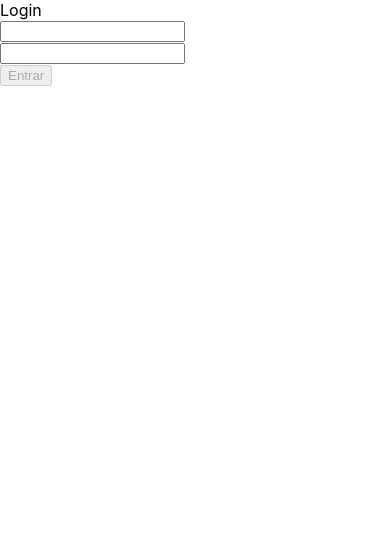
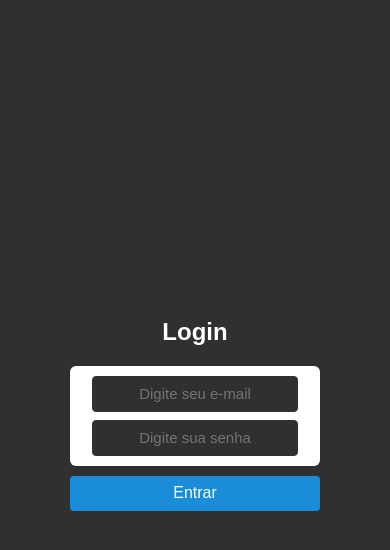
Before and after one commit to mayukuni/recipes-app, a React (Create React App) app: page / in a window 390 px wide. Shown: the top 550 px of the page. Built offline with nearby package versions, Linux system fonts and the light colour scheme.

Commit message:
style login page

```diff
--- a/src/components/Input.jsx
+++ b/src/components/Input.jsx
@@ -1,7 +1,7 @@
 import PropTypes from 'prop-types';
 import React from 'react';
 
-function Input({ type, name, id, onChange, value }) {
+function Input({ type, name, id, onChange, value, className, placeholder }) {
   return (
     <label htmlFor={ id }>
       <input
@@ -11,6 +11,8 @@ function Input({ type, name, id, onChange, value }) {
         id={ id }
         onChange={ onChange }
         value={ value }
+        className={ className }
+        placeholder={ placeholder }
       />
     </label>
   );
@@ -22,6 +24,8 @@ Input.propTypes = {
   onChange: PropTypes.func.isRequired,
   type: PropTypes.string.isRequired,
   value: PropTypes.string.isRequired,
+  className: PropTypes.string.isRequired,
+  placeholder: PropTypes.string.isRequired,
 };
 
 export default Input;
--- /dev/null
+++ b/src/css/Login.css
@@ -0,0 +1,74 @@
+@media screen and ( min-width : 320px ) and ( max-width : 640px ) {
+
+  .login-page {
+    align-items: center;
+    background-color: #303030;
+    color: white;
+    display: flex;
+    flex-direction: column;
+    font-family: sans-serif;
+    height: 100vh;
+    justify-content: center;
+  }
+
+  .login-title {
+    display: flex;
+    justify-content: center;
+  }
+
+  .form-login {
+    align-items: center;
+    background-color: white;
+    border-radius: 6px;
+    display: flex;
+    flex-direction: column;
+    height: 100px;
+    justify-content: center;
+    margin-bottom: 10px;
+    width: 250px;
+  }
+
+  .email-input, .password-input {
+    background-color: #303030;
+    border: 1px solid #2f3336;
+    border-radius: 4px;
+    color: white;
+    font-size: 15px;
+    height: 32px;
+    text-align: center;
+    width: 200px;
+  }
+
+  .password-input {
+    margin-top: 8px;
+  }
+
+  .container-button {
+    align-items: center;
+    display: flex;
+    justify-content: center;
+    margin-bottom: 35px;
+  }
+
+  .submit-login {
+    background-color: #1a8cd8;
+    border: none;
+    border-radius: 4px;
+    color: white;
+    cursor: pointer;
+    font-size: 16px;
+    height: 35px;
+    width: 250px;
+  }
+
+  .submit-login button:hover {
+    background-color: #1a8cd8;
+    border-bottom: 1px solid rgb(0 0 0 / 0.25);
+  }
+
+  .submit-login button:disabled:hover {
+    background-color: #1a8cd8;
+    border-bottom: 4px solid rgb(0 0 0 / 0.25);
+  }
+
+}
--- a/src/pages/Login.js
+++ b/src/pages/Login.js
@@ -2,6 +2,7 @@ import PropTypes from 'prop-types';
 import React, { useContext, useState } from 'react';
 import Input from '../components/Input';
 import RecipesContext from '../context/RecipeContext';
+import '../css/Login.css';
 
 function Login({ history }) {
   const [password, setPassword] = useState('');
@@ -29,13 +30,18 @@ function Login({ history }) {
   }
 
   return (
-    <div>
-      Login
+    <div className="login-page">
+      <header className="login-title">
+        <h2>Login</h2>
+      </header>
+      <div className="form-login">
         <div>
           <Input
             type="text"
             name="email"
             id="email-input"
+            className="email-input"
+            placeholder="Digite seu e-mail"
             value={ email }
             onChange={ ({ target }) => {
               setEmail(target.value);
@@ -47,7 +53,9 @@ function Login({ history }) {
           <Input
             type="password"
             name="password"
+            className="password-input"
             value={ password }
+            placeholder="Digite sua senha"
             id="password-input"
             onChange={ ({ target }) => {
               setPassword(target.value);
@@ -55,8 +63,10 @@ function Login({ history }) {
             } }
           />
         </div>
-      <div>
+      </div>
+      <div className="container-button">
         <button
+          className="submit-login"
           type="button"
           data-testid="login-submit-btn"
           disabled={ !validLogin || !validateEmail() }
```
Lines whose indentation alone changed are shown as unchanged.
